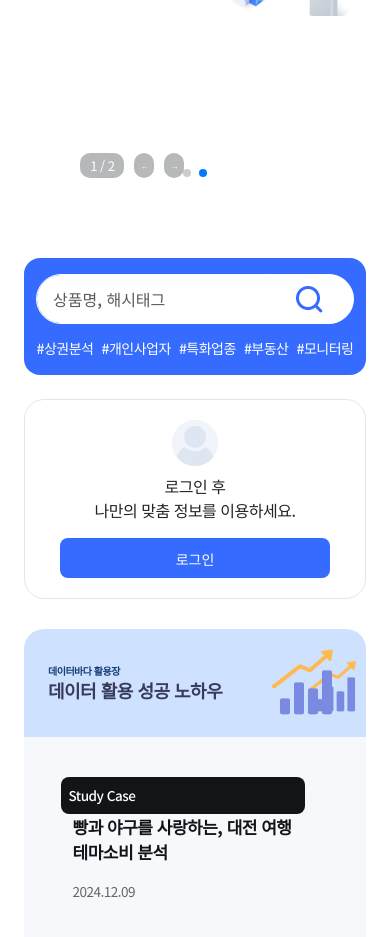
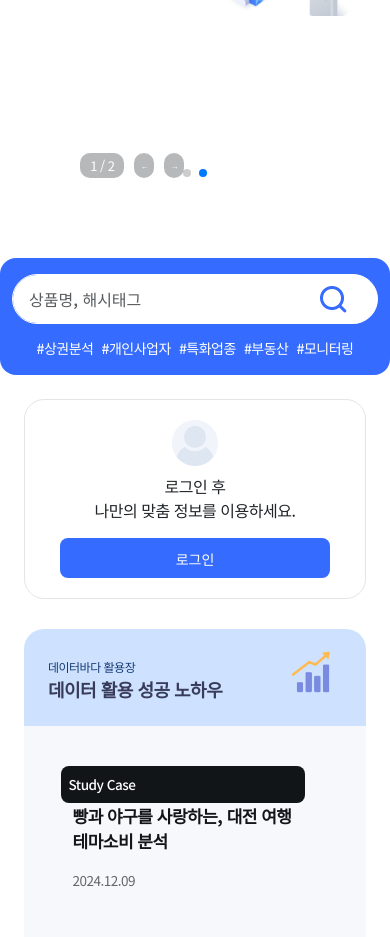
Before and after one commit to dustjxx/2025_1team, a plain HTML site: page index.html in a window 390 px wide. Shown: the part 544-1481 px from the top of the page. Drawn offline with nearby package versions, Linux system fonts and the light colour scheme; a web font is replaced by a local one.

Commit message:
0227 SEOJIN

```diff
--- a/css/style.css
+++ b/css/style.css
@@ -449,6 +449,11 @@ a:visited {
   width: 32px;
 }
 
+.login2,
+.flag2 {
+  display: none;
+}
+
 .service .card-stit {
   font-size: 20px;
 }
@@ -481,10 +486,10 @@ a:visited {
 /* 20px 24px 18px */
 @media (max-width: 1920px) {
   .service .card:hover {
-    transform: translateY(-30px); /* 위로 5px 이동 */
-    border: 1px solid #356cff; /* 파란색 테두리 추가 */
-    box-shadow: 0 10px 10px #13265914; /* 파란색 그림자 효과 */
-    transition: all 0.2s ease-in-out; /* 부드러운 전환 효과 */
+    transform: translateY(-30px);
+    border: 1px solid #356cff;
+    box-shadow: 0 10px 10px #13265914;
+    transition: all 0.2s ease-in-out;
   }
 }
 
@@ -500,6 +505,10 @@ a:visited {
 }
 
 @media (max-width: 960px) {
+  .main-right-box {
+    display: none;
+  }
+
   .search .form-control {
     padding-top: 0;
   }
@@ -514,6 +523,10 @@ a:visited {
     font-size: 16px;
   }
 
+  .notice-graph2 .notice-img2 {
+    width: 50px;
+  }
+
   .search .hashtag {
     font-size: 14px;
   }
@@ -523,14 +536,44 @@ a:visited {
   }
   /* 폰트 만들어달라고 요청하기 */
 
-  .service .imgIcon {
-    width: 20%;
-  }
-
   .search .searchIcon {
     width: 30%;
   }
 
+  .login2,
+  .flag2 {
+    display: block;
+  }
+
+  .flag2 .notice-banner2 {
+    margin-top: 30px;
+    padding: 0px 20px 0px 0px;
+    background-color: #cee2ff;
+    border-radius: 20px 20px 0 0;
+    width: 100%;
+    background-repeat: no-repeat;
+    background-position: right;
+    background-size: 18%;
+  }
+
+  .flag2 .category-title2 {
+    font-size: 12px;
+    color: #153b75;
+    margin-bottom: 10px;
+  }
+
+  .flag2 .r-card-title2 {
+    margin-top: 0.8rem;
+    color: #383b5a;
+    font-size: 18px;
+    font-weight: 700;
+    line-height: 140%;
+    letter-spacing: -0.45%;
+  }
+
+  .service .imgIcon {
+    width: 20%;
+  }
   .service .card-stit {
     font-size: 14px;
   }
--- a/index.html
+++ b/index.html
@@ -340,7 +340,6 @@ prevEl: ".swiper-button-prev",
 
     <!-- 이서진 seojjin1220@naver.com -->
     <div>
-      <div class="px-4">
       <div
         class="search container shinhan-bg py-3 py-md-2 py-md-4 mb-4 rounded-4"
       >
@@ -403,7 +402,6 @@ prevEl: ".swiper-button-prev",
           </p>
         </div>
       </div>
-      </div>
 
       <script>
         document.querySelectorAll(".hashtag").forEach(function (element) {
@@ -415,7 +413,7 @@ prevEl: ".swiper-button-prev",
       </script>
 
       <!-- 검색창 -->
-      <div class="px-4">
+      <div class="container-fluid px-4 d-fl">
         <div class="outlogin-box login2">
           <!--로그인 박스 -->
           <!-- <div class="login-box"> -->
@@ -438,15 +436,15 @@ prevEl: ".swiper-button-prev",
         </div>
         <div class="notice-box flag2">
           <!-- 슬라이드형 카드-->
-          <div class="notice-banner d-flex justify-content-between">
+          <div class="notice-banner2 d-flex justify-content-between">
             <div class="p-4">
-              <div class="category-title"><span>데이터바다 활용장</span></div>
+              <span class="category-title2">데이터바다 활용장</span>
               <div>
-                <span class="r-card-title">데이터 활용 성공 노하우</span>
+                <span class="r-card-title2">데이터 활용 성공 노하우</span>
               </div>
             </div>
-            <div class="notice-graph">
-              <img src="./image/header3.png" alt="" />
+            <div class="notice-graph2 rounded-circle pt-3 pe-2">
+              <img src="./image/header3.png" alt="" class="notice-img2" />
               <!-- <i class="icon-data-graph mdi v-icon notranslate v-theme--DefaultTheme v-icon--size-default" aria-hidden="true"></i> -->
             </div>
           </div>
```
Lines whose indentation alone changed are shown as unchanged.
